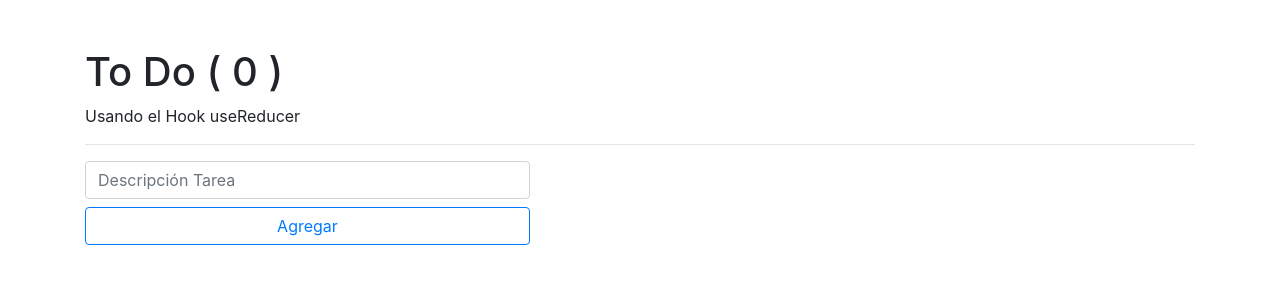
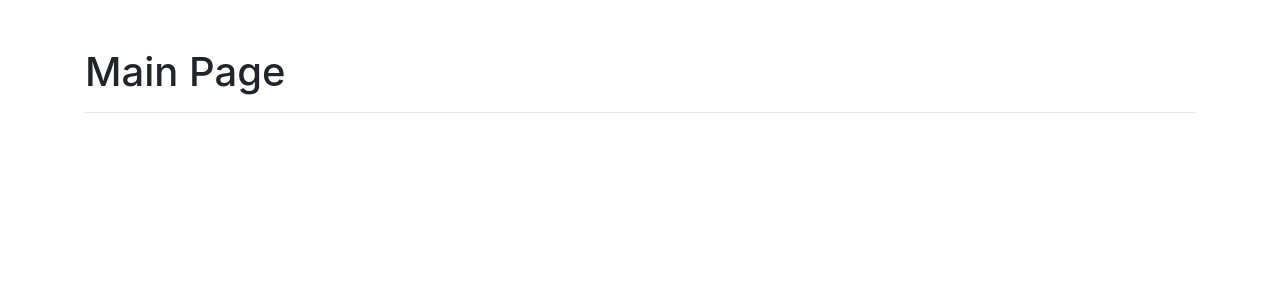
Before and after one commit to jcarlosj/React-Hooks-U-FH, a React (Create React App) app: page / in a window 1280 px wide. Shown: the top 300 px of the page. Built offline with nearby package versions, Linux system fonts and the light colour scheme.

Commit message:
[.] MainApp/AboutPage/HomePage/LoginPage: Define

```diff
--- /dev/null
+++ b/src/components/use-context/MainApp.js
@@ -0,0 +1,11 @@
+import React from 'react';
+
+/** Functional Component */
+export const MainApp = () => {
+    return (
+        <section className="container mt-5">
+            <h1>Main Page</h1>
+            <hr />
+        </section>
+    )
+}
--- a/src/index.js
+++ b/src/index.js
@@ -2,11 +2,11 @@ import React from 'react';
 import ReactDOM from 'react-dom';
 
 // import { App } from './App';
-import { TodoApp } from './components/use-reducer/TodoApp';
+import { MainApp } from './components/use-context/MainApp';
 
 ReactDOM.render(
   <React.StrictMode>
-    <TodoApp />
+    <MainApp />
   </React.StrictMode>,
   document.getElementById('root')
 );
```
Also changed, not shown: src/components/use-context/AboutPage.js (added, +11 -0 lines), src/components/use-context/HomePage.js (added, +11 -0 lines), src/components/use-context/LoginPage.js (added, +11 -0 lines).
